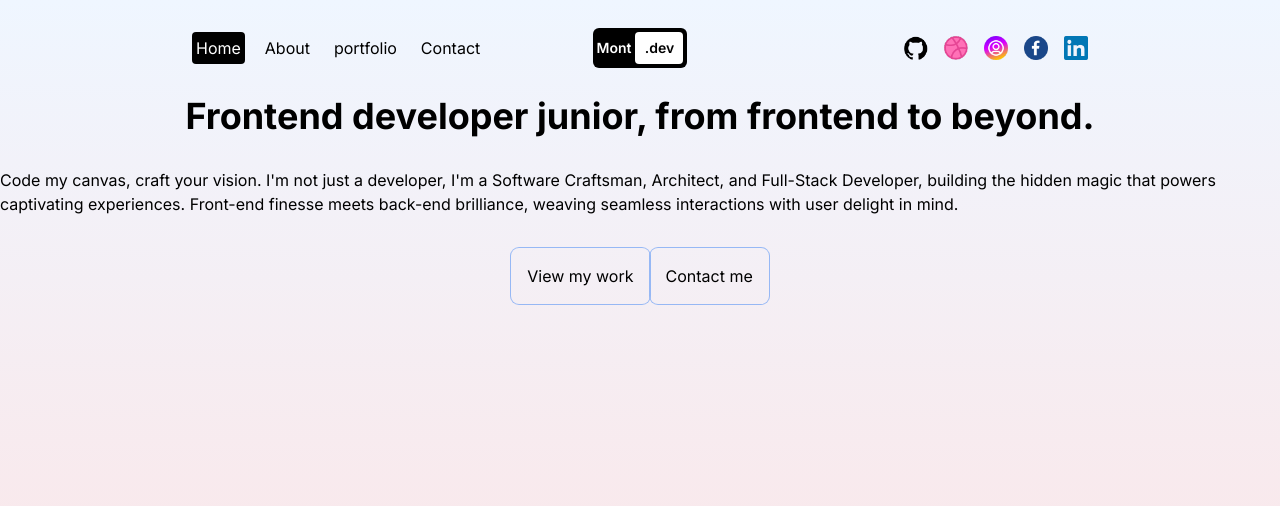
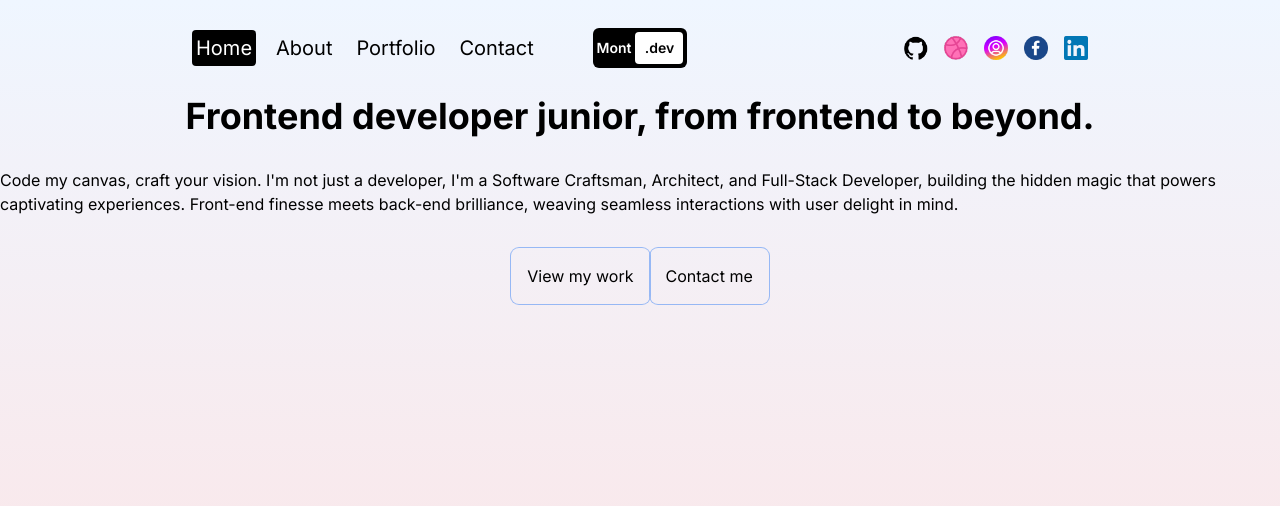
Before and after one commit to montsegv-2/next-portafolio, a Next.js app: page / in a window 1280 px wide. Shown: the top 506 px of the page. Built offline with nearby package versions, Linux system fonts and the light colour scheme.

Commit message:
Fix sizes of responsive mode

```diff
--- a/src/components/navbar.jsx
+++ b/src/components/navbar.jsx
@@ -8,7 +8,7 @@
 const links = [
   { url: "/", title: "Home" },
   { url: "/about", title: "About" },
-  { url: "/porfolio", title: "portfolio" },
+  { url: "/portfolio", title: "Portfolio" },
   { url: "/contact", title: "Contact" },
 ];
 
@@ -16,7 +16,7 @@
   const [open, setOpen] = useState(false);
 
   return (
-    <div className="h-full flex items-center justify-between px-4 sm:px-8 md:px-12 lg:px-20 xl:px-48">
+    <div className="h-full flex items-center justify-between px-4 sm:px-8 md:px-12 lg:px-20 xl:px-48 text-xl">
       {/* LINKS */}
       <div className="hidden md:flex gap-4 w-1/3">
         {links.map((link) => (
@@ -24,7 +24,7 @@
         ))}
       </div>
       {/* LOGO */}
-      <div className="md:hidden lg:flex w-1/3 justify-center">
+      <div className="md:hidden lg:flex xl:w-1/3 xl:justify-center">
         <Link
           href="/"
           className="text-sm bg-black rounded-md p-1 font-semibold flex items-center justify-center"
```
